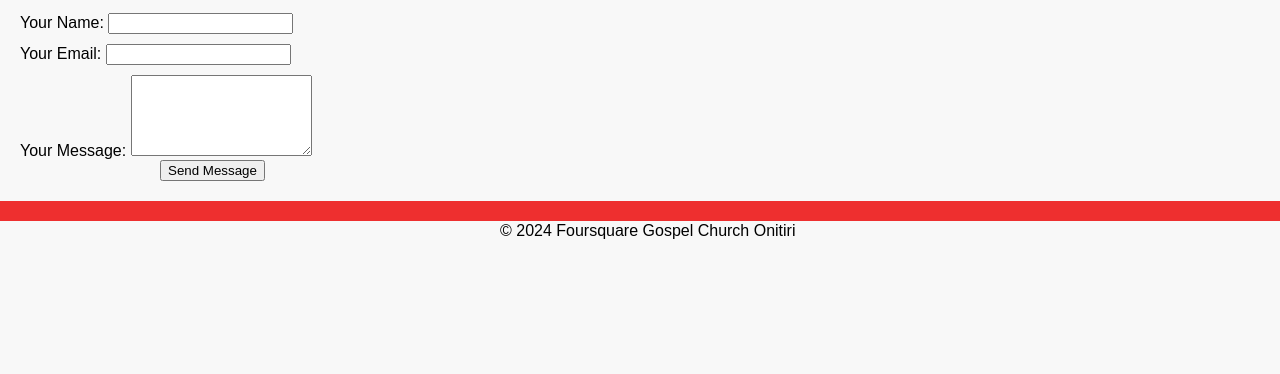
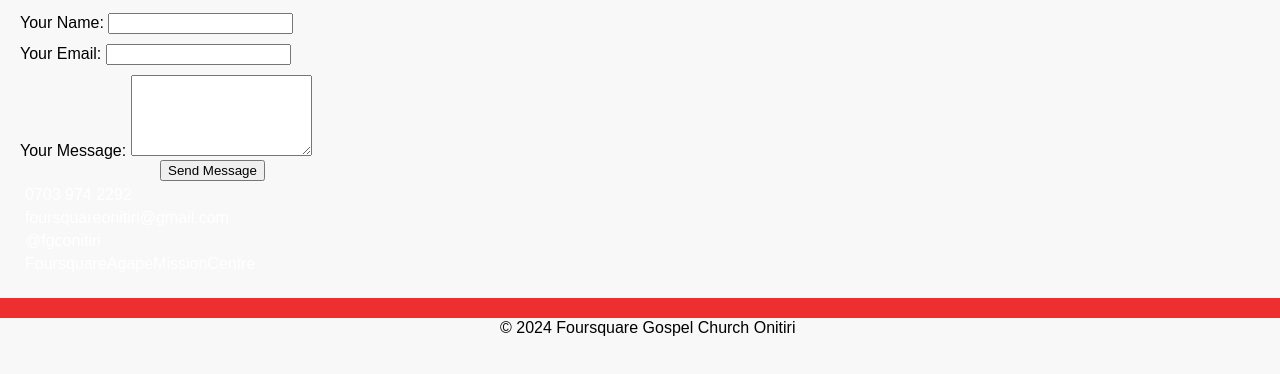
Before and after one commit to SamOpera/FoursquareOnitiri, a plain HTML site: page contact.html in a window 1280 px wide. Shown: the part 226-600 px from the top of the page. Drawn offline with Linux system fonts and the light colour scheme.

Commit message:
Update contact.html

```diff
--- a/contact.html
+++ b/contact.html
@@ -41,6 +41,13 @@
                 </div>
                 <button type="submit" class="submit">Send Message</button>
             </form>
+
+            <div class="contact-info">
+                <p><i class="fas fa-phone"></i> 0703 974 2292</p>
+                <p><i class="far fa-envelope"></i>  <a href="mailto:foursquareonitiri@gmail.com">foursquareonitiri@gmail.com</a></p>
+                <p><i class="fab fa-instagram"></i>  <a href="https://instagram.com/fgconitiri">@fgconitiri</a></p>
+                <p><i class="fab fa-facebook"></i>  <a href="https://www.facebook.com/FoursquareAgapeMissionCentre">FoursquareAgapeMissionCentre</a></p>
+            </div>
         </section>
     </main>
     <footer>
```
